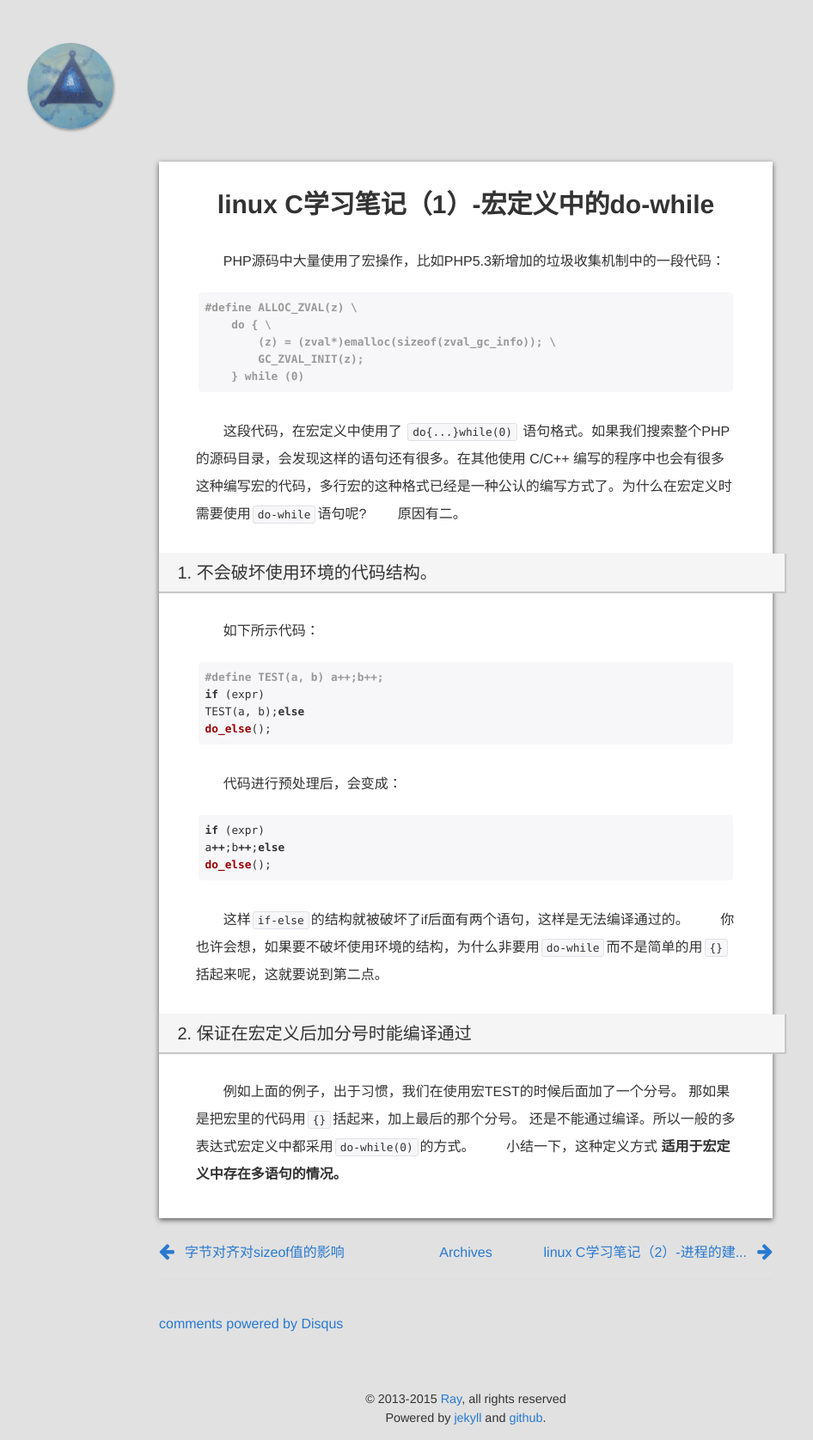
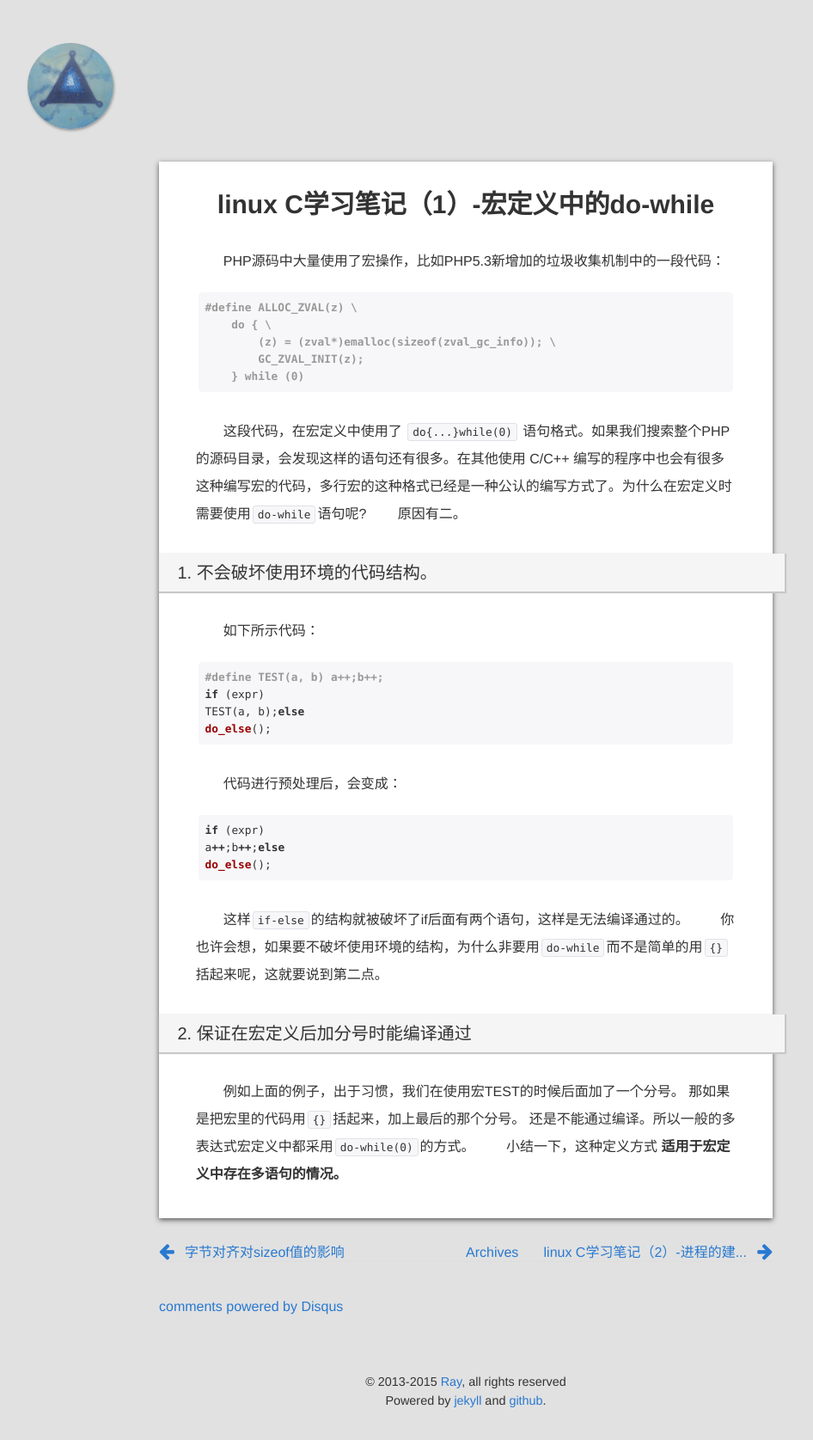
Before and after one commit to ray7551/empty, a Jekyll site: the page built from _posts/2013-10-15-linux_C_define.md, in a window 1280 px wide. Shown: the whole page at 86% size, without its empty margins (98-1044 px from the left). Built offline with Jekyll 4.4.1, drawn with Linux system fonts in a browser that asks for light colours; nearby versions of some CDN libraries; Markdown is read by kramdown in place of the engine named in the settings; comment, search, counter and statistics services are not loaded.

Commit message:
responsive nav

```diff
--- a/_layouts/default.html
+++ b/_layouts/default.html
@@ -42,7 +42,7 @@
 			{% if page.next %}
 				<a href="{{page.next.url}}" title="{{page.next.title}}" class="next">{{page.next.title|truncate: 22}}</a>
 			{% endif %}
-			<div class="center"><a href="{{site.url}}">Archives</a></div>
+      <a class="center" href="http://ray7551.github.io">Archives</a>
 		</nav>
 		{% endif %}
 
--- a/_layouts/index.html
+++ b/_layouts/index.html
@@ -33,7 +33,7 @@
       {% if page.previous %}
       <a href="{{page.previous.url}}" class="prev">{{page.previous.title}}</a> {% endif %} {% if page.next %}
       <a href="{{page.next.url}}" class="next">{{page.next.title}}</a> {% endif %}
-      <div class="center"><a href="{{site.url}}">Archives</a></div>
+      <a class="center" href="http://ray7551.github.io">Archives</a>
     </nav>
     {% endif %}
   </div>
--- a/stylesheets/screen.css
+++ b/stylesheets/screen.css
@@ -44,16 +44,29 @@
 
 .pullquote-right:before,.pullquote-left:before{position:relative;top:7px;float:right;margin:.5em 0 1em 1.5em;padding:0;width:45%;border:0;content:attr(data-pullquote);font-size:1.4em;line-height:1.45em;}
 .pullquote-left:before{float:left;margin:.5em 1.5em 1em 0;}
-#pagenavi{position:relative;margin:10px auto;padding:20px 0;width:70%;height:20px;border-bottom:1px solid #ddd;line-height:20px;}
-@media screen and (max-width:1020px){#pagenavi{position:relative;margin:10px auto;padding:20px 0;width:100%;height:20px;border-bottom:1px solid #ddd;line-height:20px;}}
+#pagenavi{position:relative;margin:10px auto;padding:20px 0;width:70%;border-bottom:1px solid #ddd;line-height:20px;}
+@media screen and (max-width:1020px){
+  #pagenavi{width:100%;}
+}
 #pagenavi a:hover{text-decoration:none;}
 #pagenavi .prev,#pagenavi .next{position:absolute;}
 #pagenavi .prev{left:0;padding-left:30px;}
 #pagenavi .prev:before{position:absolute;bottom:1px;left:0;content:"\f060";font:1.3em FontAwesome;}
 #pagenavi .next{right:0;padding-right:30px;}
 #pagenavi .next:before{position:absolute;right:0;bottom:1px;content:"\f061";font:1.3em FontAwesome;}
-#pagenavi .center{display:block;width:100%;text-align:center;}
-@media screen and (max-width:400px){#pagenavi .center{display:none;}
+#pagenavi .center{position: absolute; left: 50%;}
+@media screen and (max-width:800px){
+  #pagenavi .prev, #pagenavi .center,#pagenavi .next{
+    position: static;
+    display: table-row;;
+    padding: 0 0 0 30px;
+    text-align: left;
+    line-height: 2em;
+  }
+  #pagenavi .prev:before, #pagenavi .next:before {
+    position: static;
+    margin-right: 1em;
+  }
 }
 
 article{float:none;position:relative;z-index:0;margin:auto;padding:15px 0;width:70%;background:#fff;box-shadow:0 2px 6px #555;}
```
